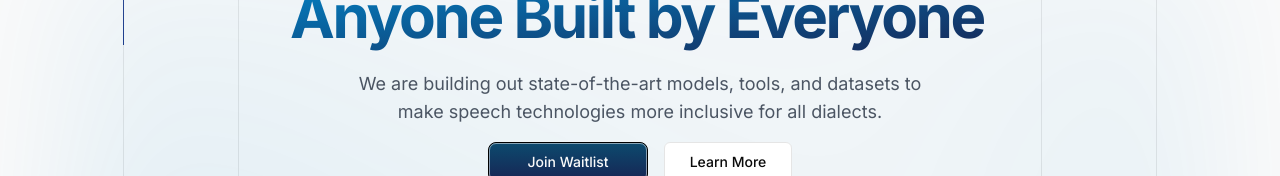
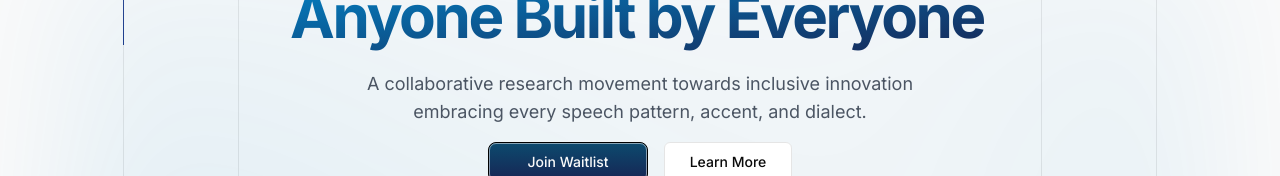
Before and after one commit to KoelLabs/koellabs.com, a Next.js app: page / in a window 1280 px wide. Shown: the part 348-524 px from the top of the page. Built offline with nearby package versions, Linux system fonts and the light colour scheme; what @vidstack/react would draw is missing.

Commit message:
changing wording of front page, remove model ai specific termanology

```diff
--- a/app/about/page.tsx
+++ b/app/about/page.tsx
@@ -79,7 +79,7 @@ export default function About() {
                   unheard.{' '}
                 </p>
                 <p className="text-pretty text-lg font-medium text-neutral-600 mt-4">
-                  At Koel Labs, we're working to fix this. As a research lab, we collaborate with
+                  As a research lab, we collaborate with
                   top universities to build fun and engaging products that actually understand your
                   voice.{' '}
                 </p>
--- a/components/sections/1 - Hero.jsx
+++ b/components/sections/1 - Hero.jsx
@@ -28,8 +28,7 @@ export default function Hero() {
             </h1>
 
             <p className="mt-6 sm:text-lg leading-8 text-gray-600 max-w-xl mx-auto text-pretty">
-              We are building out state-of-the-art models, tools, and datasets to make speech
-              technologies more inclusive for all dialects.
+              A collaborative research movement towards inclusive innovation embracing every speech pattern, accent, and dialect.
             </p>
             <div className="mt-4 flex flex-col gap-2 sm:flex-row items-center justify-center gap-x-4 w-full">
               <Link
```
